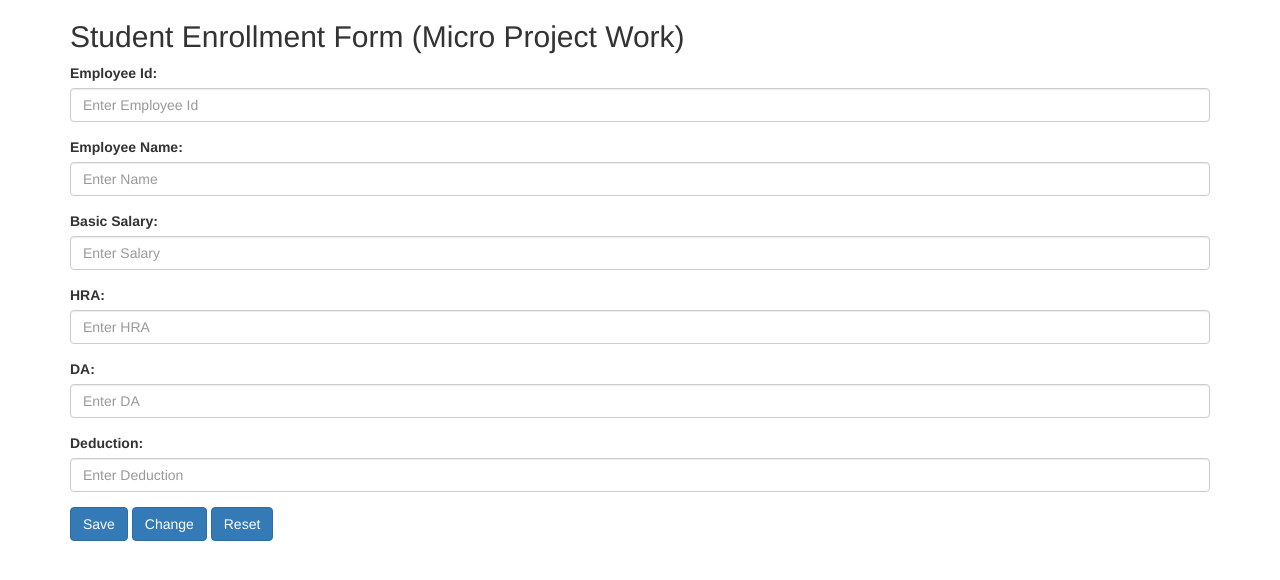
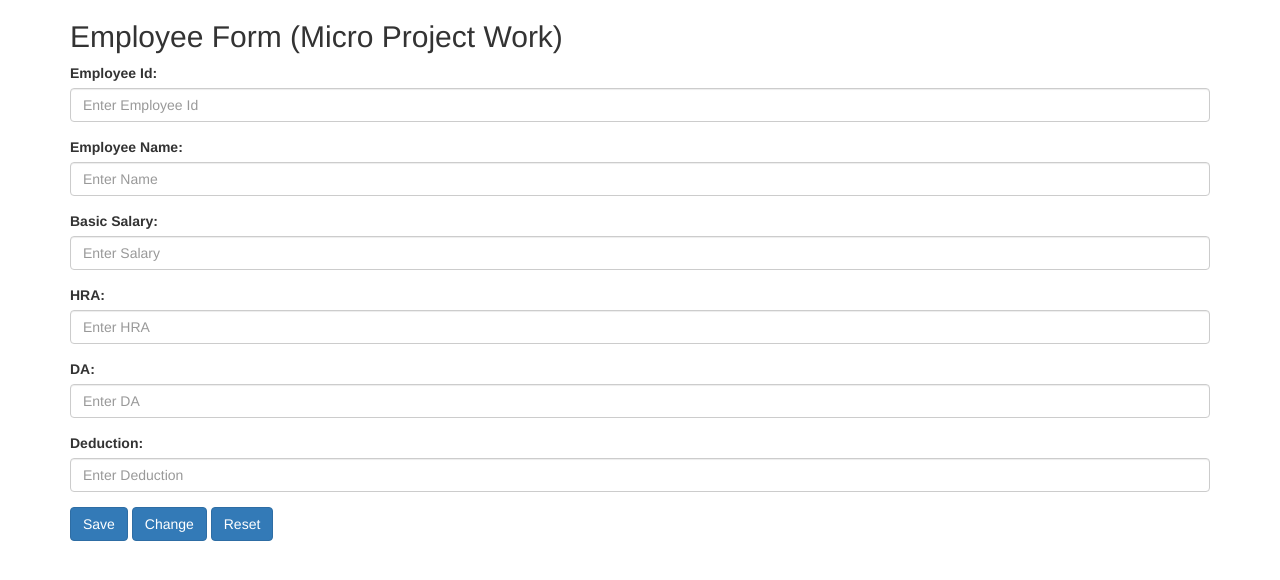
Before and after one commit to Shraiy01/logintoexplore, a plain HTML site: page index.html in a window 1280 px wide. Drawn offline with nearby package versions, Linux system fonts and the light colour scheme.

Commit message:
Update index.html

```diff
--- a/index.html
+++ b/index.html
@@ -19,7 +19,7 @@ and open the template in the editor.
   </head>
   <body>
     <div class="container">
-      <h2>Student Enrollment Form (Micro Project Work)</h2>
+      <h2>Employee Form (Micro Project Work)</h2>
       <form id="EmpForm" method="post">
         <div class="form-group">
           <span
```
